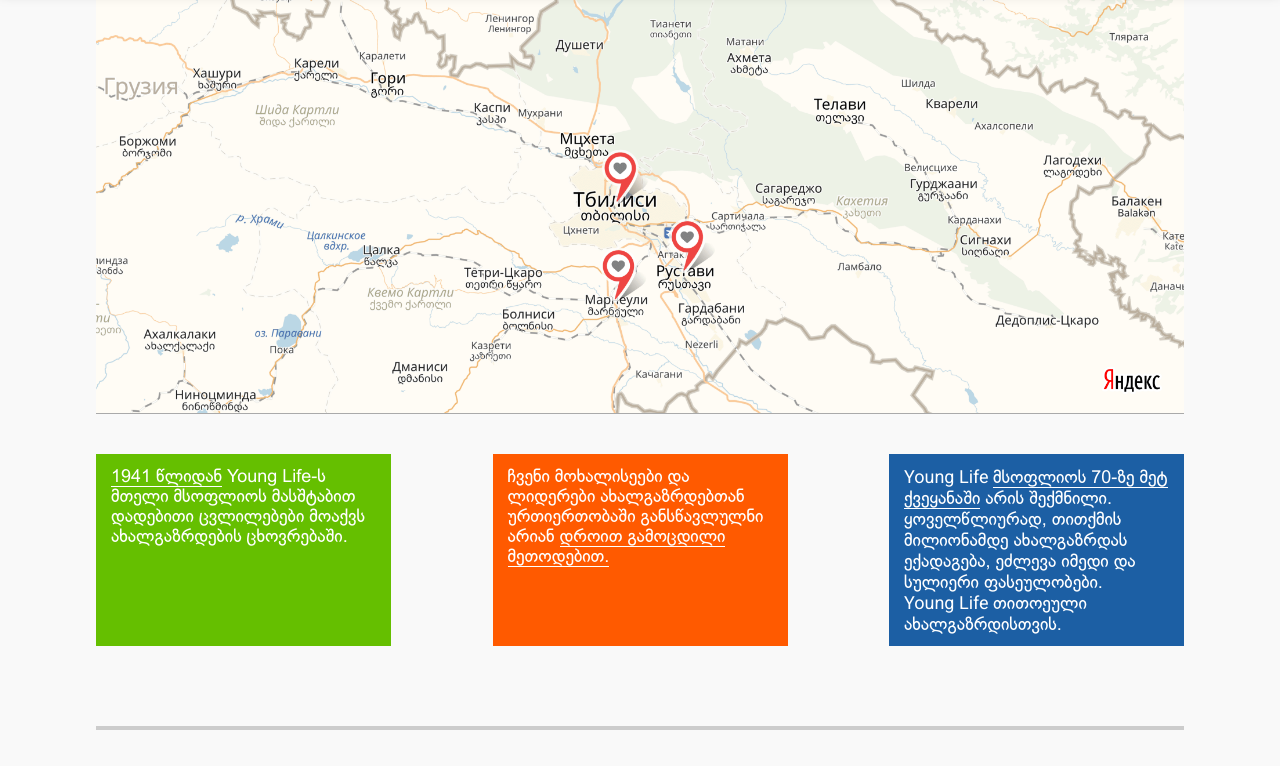
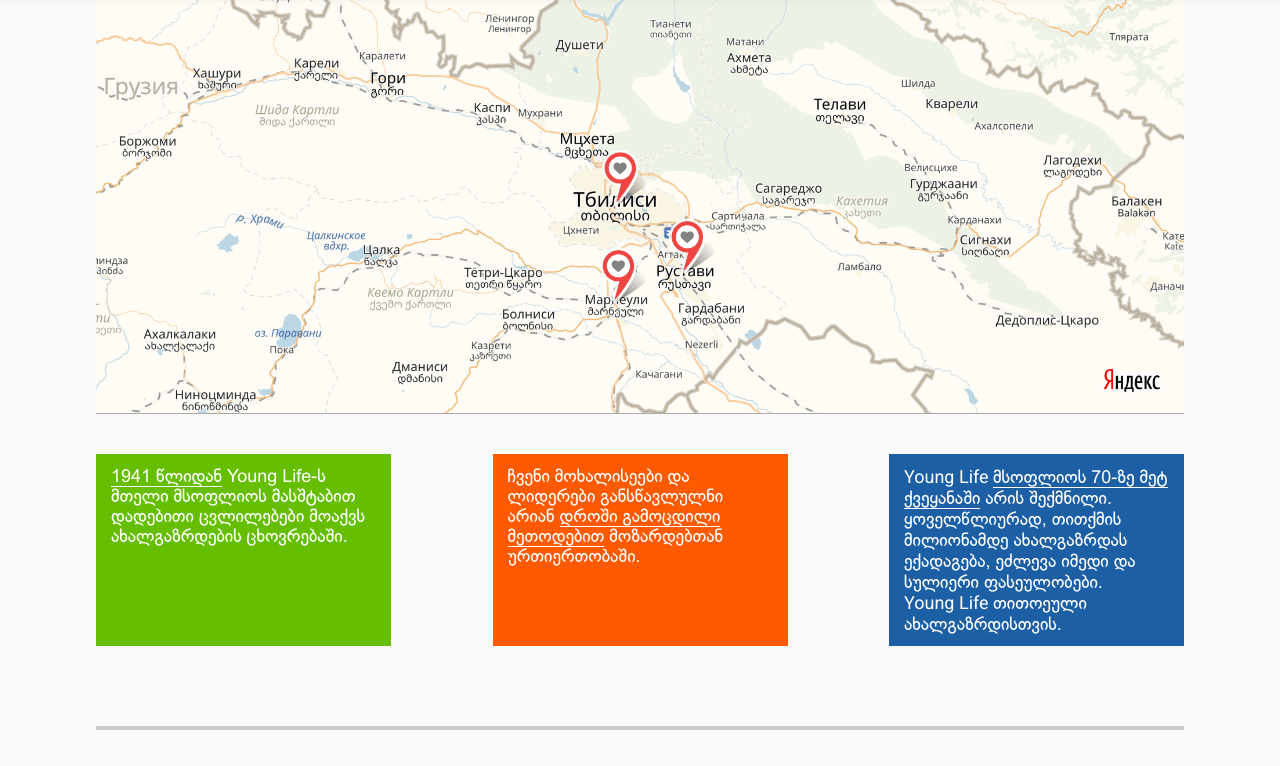
Before and after one commit to khomaldi/younglife, a PHP site: page / in a window 1280 px wide. Shown: the part 60-826 px from the top of the page. Run offline with PHP 8.4, Linux system fonts and the light colour scheme.

Commit message:
Update banners.tpl

```diff
--- a/blocks/banners/banners.tpl
+++ b/blocks/banners/banners.tpl
@@ -1,5 +1,5 @@
 <div class="banners">
   <div class="banners__banner banners__first geo-font"><span class="underline geo-font">1941 წლიდან</span> Young Life-<span class="geo-font">ს მთელი მსოფლიოს მასშტაბით დადებითი ცვლილებები მოაქვს ახალგაზრდების ცხოვრებაში.</span></div>
-  <div class="banners__banner banners__second geo-font">ჩვენი მოხალისეები და ლიდერები ახალგაზრდებთან ურთიერთობაში განსწავლულნი არიან <span class="underline">დროით გამოცდილი მეთოდებით.</span></div>
+  <div class="banners__banner banners__second geo-font">ჩვენი მოხალისეები და ლიდერები განსწავლულნი არიან <span class="underline">დროში გამოცდილი მეთოდებით</span> მოზარდებთან ურთიერთობაში.</div>
   <div class="banners__banner banners__third">Young Life <span class="geo-font"><span class="underline">მსოფლიოს 70-ზე მეტ ქვეყანაში</span> არის შექმნილი. ყოველწლიურად, თითქმის მილიონამდე ახალგაზრდას ექადაგება, ეძლევა იმედი და სულიერი ფასეულობები.</span><br>Young Life <span class="geo-font">თითოეული ახალგაზრდისთვის.</span></div>
 </div>
```
